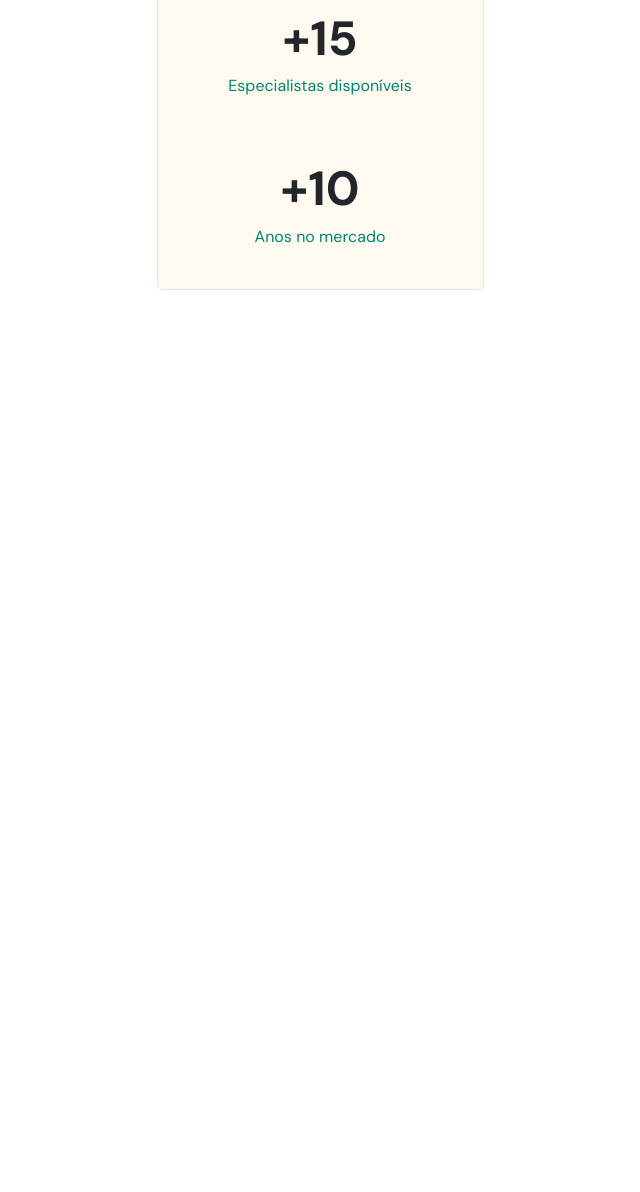
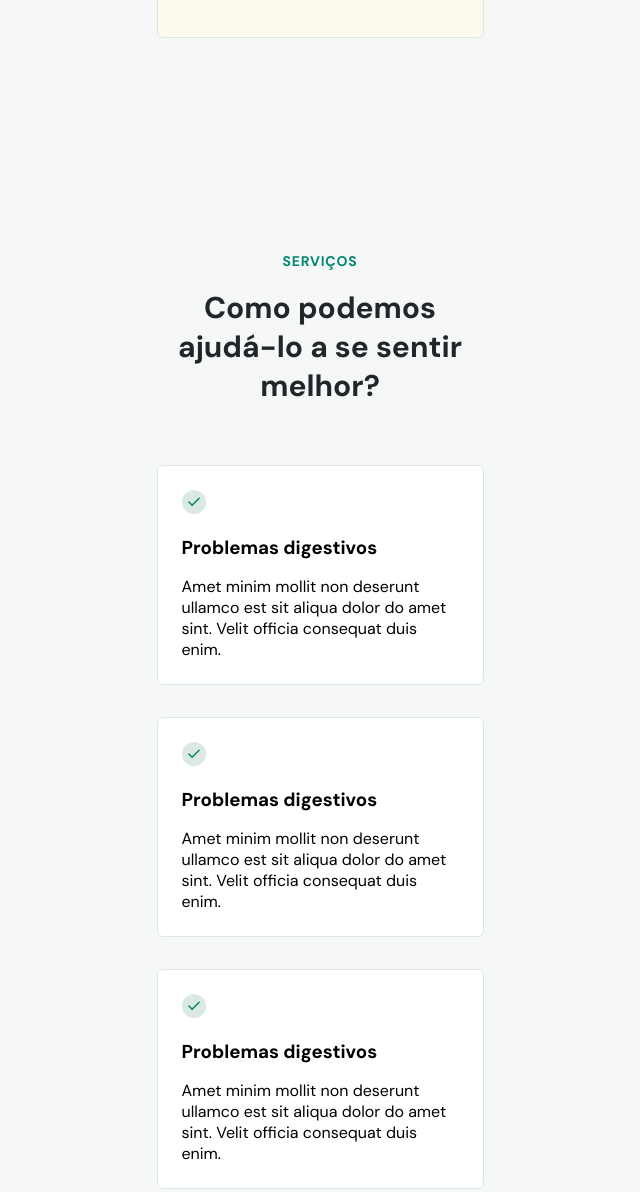
Before and after one commit to Ogeda/nlw-origin, a plain HTML site: page index.html in a window 1280 px wide. Shown: the part 1338-2530 px from the top of the page, without its empty margins (320-960 px from the left). Before the commit the page ends 1628 px from the top, so only its background shows below. Drawn offline with Linux system fonts and the light colour scheme.

Commit message:
Section ep 3 - Atualizada

```diff
--- a/index.html
+++ b/index.html
@@ -95,13 +95,6 @@
       Agende sua consulta
     </button>
     <img src="/assets/Foto.png" alt="Mulher negra vestindo moletom verde e sorrindo" />
-
-    <h3>+3.500</h3>
-    <p>Pacientes atendidos</p>
-    <h3>+15</h3>
-    <p>Especialistas disponíveis</p>
-    <h3>+10</h3>
-    <p>Anos no mercado</p>
     <div class="stats">
       <div class="stat">
         <h3>+3.500</h3>
@@ -120,6 +113,47 @@
     </div>
   </header>
 
+  <section id="services">
+    <div class="wrapper">
+      <header>
+        <h4>Serviços</h4>
+        <h2>Como podemos ajudá-lo a se sentir melhor?</h2>
+      </header>
+      <div class="cards">
+        <div class="card">
+          <svg width="24" height="24" viewBox="0 0 24 24" fill="none" xmlns="http://www.w3.org/2000/svg">
+            <circle cx="12" cy="12" r="12" fill="#DCE9E2" />
+            <path d="M17.091 8.18182L10.091 15.1818L6.90918 12" stroke="#00856F" stroke-width="1.5" stroke-linecap="round" stroke-linejoin="round" />
+          </svg>
+          <h3>
+            Problemas digestivos
+          </h3>
+          <p>Amet minim mollit non deserunt ullamco est sit aliqua dolor do amet sint. Velit officia consequat duis enim.</p>
+        </div>
+        <div class="card">
+          <svg width="24" height="24" viewBox="0 0 24 24" fill="none" xmlns="http://www.w3.org/2000/svg">
+            <circle cx="12" cy="12" r="12" fill="#DCE9E2" />
+            <path d="M17.091 8.18182L10.091 15.1818L6.90918 12" stroke="#00856F" stroke-width="1.5" stroke-linecap="round" stroke-linejoin="round" />
+          </svg>
+          <h3>
+            Problemas digestivos
+          </h3>
+          <p>Amet minim mollit non deserunt ullamco est sit aliqua dolor do amet sint. Velit officia consequat duis enim.</p>
+        </div>
+        <div class="card">
+          <svg width="24" height="24" viewBox="0 0 24 24" fill="none" xmlns="http://www.w3.org/2000/svg">
+            <circle cx="12" cy="12" r="12" fill="#DCE9E2" />
+            <path d="M17.091 8.18182L10.091 15.1818L6.90918 12" stroke="#00856F" stroke-width="1.5" stroke-linecap="round" stroke-linejoin="round" />
+          </svg>
+          <h3>
+            Problemas digestivos
+          </h3>
+          <p>Amet minim mollit non deserunt ullamco est sit aliqua dolor do amet sint. Velit officia consequat duis enim.</p>
+        </div>
+      </div>
+    </div>
+  </section>
+
   <script src="main.js"></script>
 </body>
 
--- a/style.css
+++ b/style.css
@@ -12,6 +12,8 @@
 
   --brand-beige: hsl(39, 100%, 97%);
   --brand-light: hsl(148, 23%, 89%);
+
+  --bg-light: hsl(180, 14%, 97%);
 
   font-size: 62.5%; /* 1rem = 10px */
 
@@ -31,6 +33,8 @@ body {
   text-align: center;
 
   overflow: overlay;
+
+  background-color: var(--bg-light);
 }
 
 .wrapper {
@@ -41,6 +45,10 @@ body {
 
 ul {
   list-style: none;
+}
+
+section {
+  padding-block: 10rem;
 }
 
 /* === HEADER === */
@@ -272,3 +280,43 @@ body.menu-expanded .logo path {
 body.menu-expanded button path {
   stroke: white;
 }
+
+/* === SERVICES === */
+#services header h4 {
+  font-size: 1.4rem;
+  line-height: 150%;
+  letter-spacing: 0.08rem;
+  text-transform: uppercase;
+
+  color: var(--primary-color);
+
+  margin-bottom: 1.6rem;
+}
+
+#services header h2 {
+  font-size: 3rem;
+  line-height: 3.9rem;
+
+  color: var(--headline);
+
+  margin-bottom: 6rem;
+}
+
+#services .cards {
+  display: flex;
+  flex-direction: column;
+  gap: 3.2rem;
+}
+
+#services .card {
+  padding: 2.4rem;
+  text-align: left;
+  background: white;
+
+  border: 0.1rem solid var(--brand-light);
+  border-radius: 0.6rem;
+}
+
+#services .card h3 {
+  margin-block: 1.6rem;
+}
```
